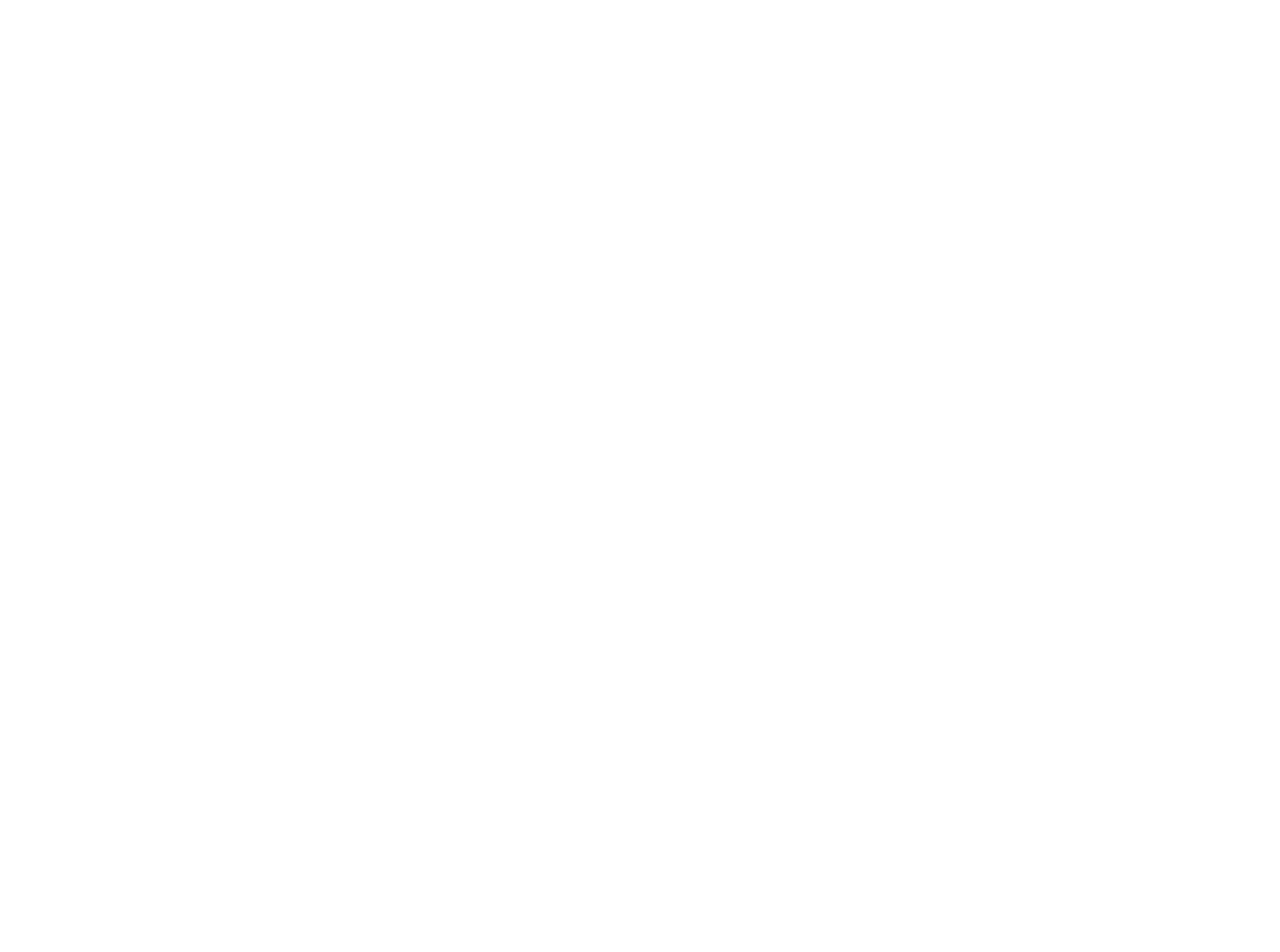
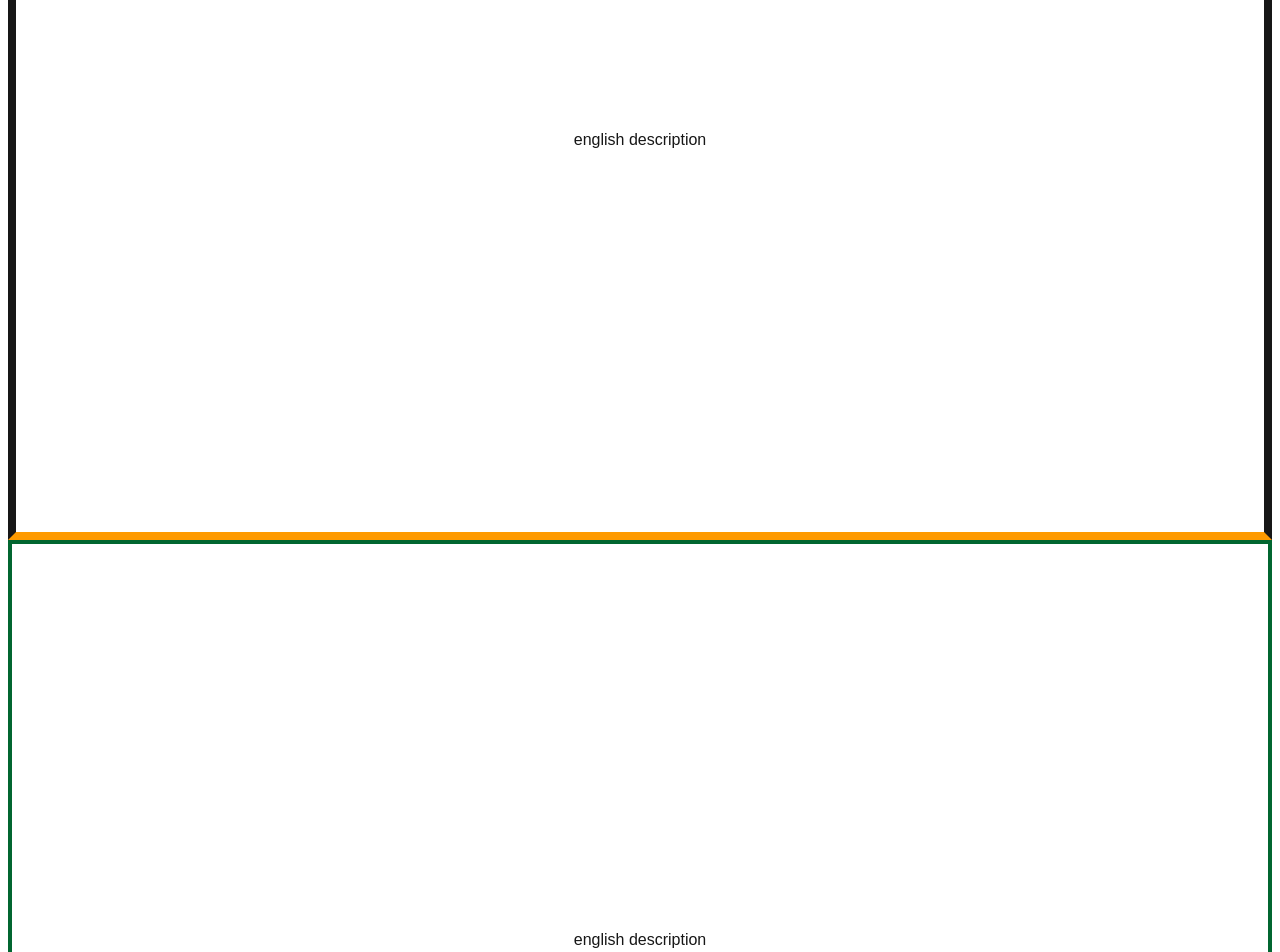
Before and after one commit to muhammadikram7890/web-portofolio, a Next.js app: page /en in a window 1280 px wide. Shown: the part 1060-2012 px from the top of the page. Before the commit the page ends 840 px from the top, so only its background shows below. Built offline with nearby package versions, Linux system fonts and the light colour scheme.

Commit message:
Feat : components

```diff
--- a/app/[locale]/page.tsx
+++ b/app/[locale]/page.tsx
@@ -1,11 +1,17 @@
 import Navbar from "../components/navbar";
 import Home from "../components/section/home";
+import Project from "../components/section/project";
+import About from "../components/section/about";
+import Skill from "../components/section/skill";
 
 export default function Page() {
   return (
-    <div className="p-5">
+    <div className="px-2">
       <Navbar />
       <Home />
+      <About/>
+      <Project/>
+      <Skill/>
     </div>
   );
 }
```
